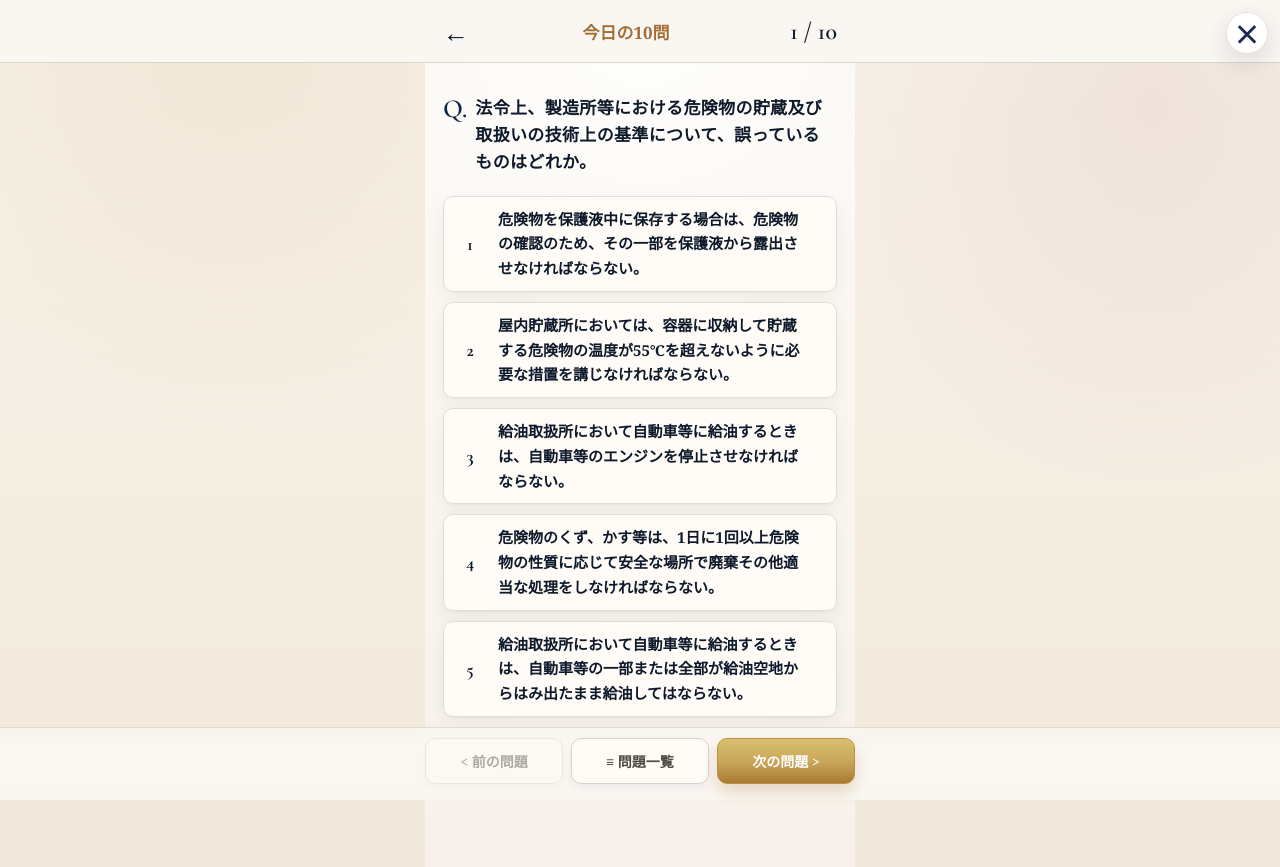
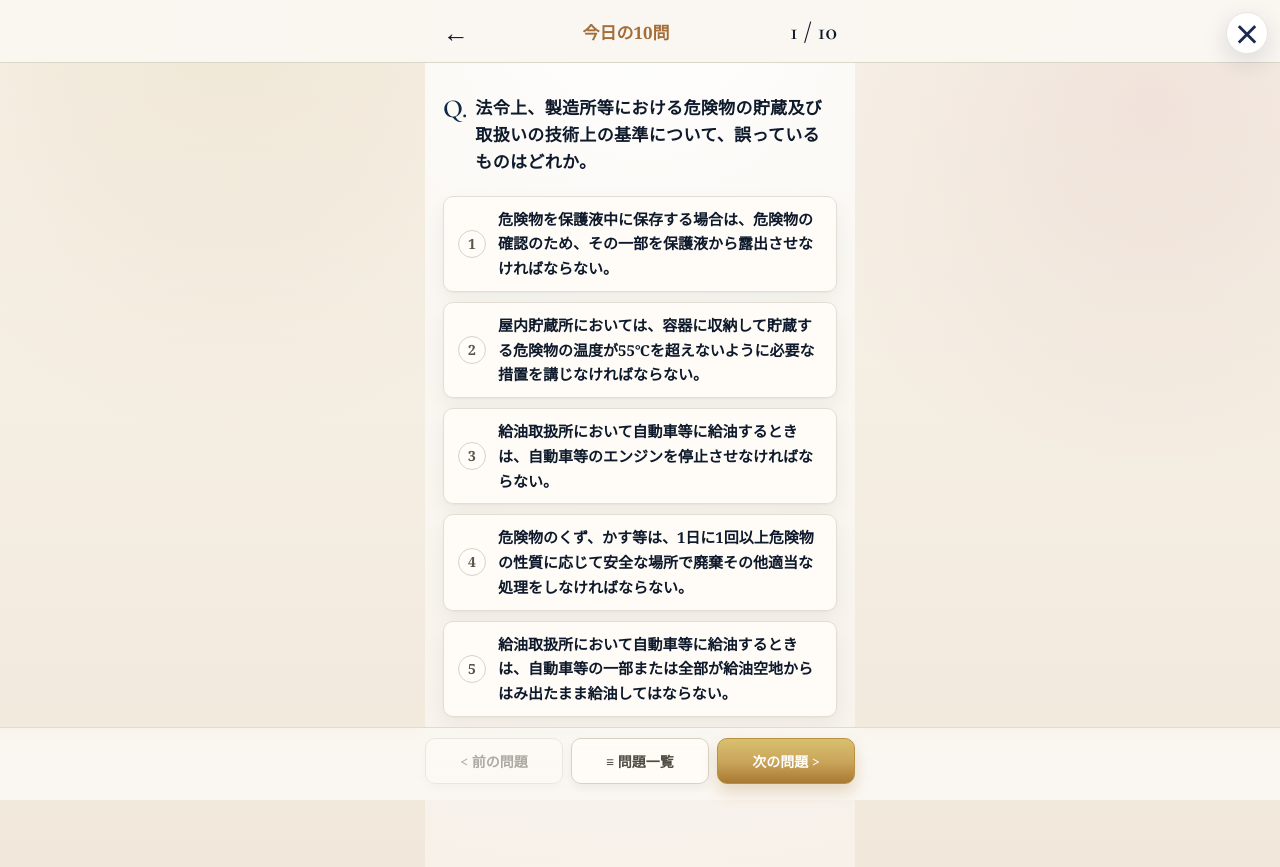
Before and after one commit to tvf6usmhq5pm-crypto/otu4_reboot, a Next.js app: page /quiz in a window 1280 px wide. Built offline with nearby package versions, Linux system fonts and the light colour scheme.

Commit message:
refactor: replace choice result icons with number badges

```diff
--- a/components/quiz/QuizClient.tsx
+++ b/components/quiz/QuizClient.tsx
@@ -506,44 +506,47 @@ export default function QuizClient() {
 
           let buttonStyle = choiceButtonStyle;
           let numberStyle = choiceNumberStyle;
-          let badge = '';
 
           if (selected) {
             buttonStyle = {
               ...choiceButtonStyle,
-              borderColor: '#b8860b',
-              background: '#fff8e8',
+              borderColor: '#C9A55A',
+              background: '#FFF8E8',
             };
             numberStyle = {
               ...choiceNumberStyle,
-              color: '#b8860b',
+              borderColor: '#C9A55A',
+              background: '#F4E4B8',
+              color: '#7A551E',
             };
           }
 
           if (!isExamMode && revealed && correct) {
             buttonStyle = {
               ...choiceButtonStyle,
-              borderColor: '#2D765A',
+              borderColor: '#CADBCE',
               background: '#F2FAF5',
             };
             numberStyle = {
               ...choiceNumberStyle,
-              color: '#2D765A',
+              borderColor: '#4C7A5D',
+              background: '#4C7A5D',
+              color: '#FFFFFF',
             };
-            badge = '\u2713';
           }
 
           if (!isExamMode && revealed && selected && !correct) {
             buttonStyle = {
               ...choiceButtonStyle,
-              borderColor: '#B72A32',
+              borderColor: '#E6CBCD',
               background: '#FFF4F3',
             };
             numberStyle = {
               ...choiceNumberStyle,
-              color: '#B72A32',
+              borderColor: '#B01F2E',
+              background: '#B01F2E',
+              color: '#FFFFFF',
             };
-            badge = '\u2715';
           }
 
           return (
@@ -556,7 +559,7 @@ export default function QuizClient() {
             >
               <span style={numberStyle}>{displayedIndex + 1}</span>
               <span style={choiceTextStyle}>{optionText}</span>
-              {badge && <span style={choiceBadgeStyle}>{badge}</span>}
+
             </button>
           );
         })}
@@ -884,7 +887,7 @@ const choiceButtonStyle: CSSProperties = {
   background: 'rgba(255, 252, 248, 0.96)',
   color: '#0E1A2B',
   display: 'grid',
-  gridTemplateColumns: '28px 1fr auto',
+  gridTemplateColumns: '28px minmax(0, 1fr)',
   alignItems: 'center',
   gap: 12,
   textAlign: 'left',
@@ -895,27 +898,30 @@ const choiceButtonStyle: CSSProperties = {
 };
 
 const choiceNumberStyle: CSSProperties = {
-  width: 24,
-  minWidth: 24,
+  width: 28,
+  height: 28,
+  minWidth: 28,
+  borderRadius: 999,
+  border: '1px solid #D8D2C6',
+  background: 'rgba(255, 252, 248, 0.92)',
   display: 'inline-flex',
   alignItems: 'center',
   justifyContent: 'center',
-  color: '#0E1A2B',
-  fontWeight: 700,
-  fontSize: 18,
-  fontFamily: 'Cormorant Garamond, Georgia, serif',
+  color: '#5A5347',
+  fontWeight: 800,
+  fontSize: 14,
+  lineHeight: 1,
+  fontFamily:
+    '"Noto Serif JP", "Yu Mincho", "Hiragino Mincho ProN", Georgia, serif',
 };
 
 const choiceTextStyle: CSSProperties = {
+  minWidth: 0,
   fontSize: 15,
   fontWeight: 600,
   lineHeight: 1.65,
 };
 
-const choiceBadgeStyle: CSSProperties = {
-  fontSize: 18,
-  fontWeight: 900,
-};
 
 const verdictStyle: CSSProperties = {
   marginTop: 20,
```
